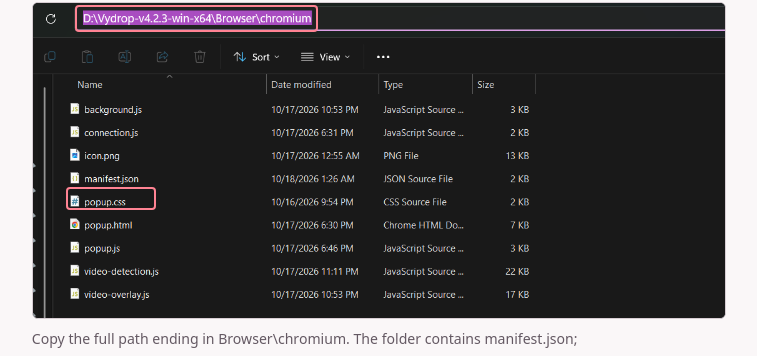
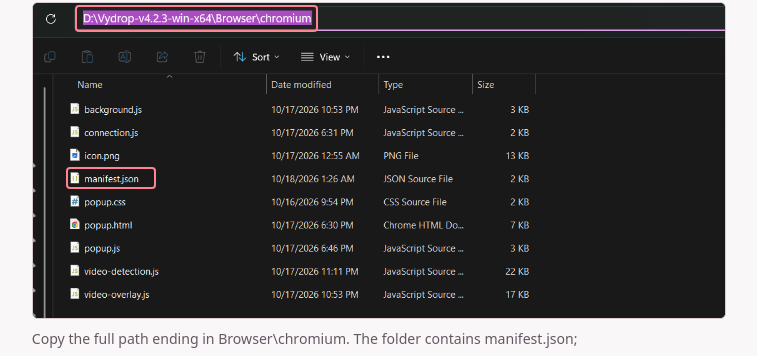
Before and after one commit to ZiadHassanein/Vydrop, a Jekyll site: the page built from docs/browser-extension-setup.md, in a window 1280 px wide. Shown: the part 2691-3047 px from the top of the page, without its empty margins (261-1018 px from the left). Built offline with Jekyll 4.4.1, drawn with Linux system fonts in a browser that asks for light colours.

Commit message:
Align setup highlights with the manifest and video button

```diff
--- a/docs/_data/extension_shots.json
+++ b/docs/_data/extension_shots.json
@@ -68,7 +68,7 @@
         "style": "left:6.1372%;top:0.5929%;width:35.1083%;height:8.498%"
       },
       {
-        "style": "left:4.7834%;top:58.498%;width:13.0866%;height:7.1146%"
+        "style": "left:4.7834%;top:52.1739%;width:13.0866%;height:6.7194%"
       }
     ],
     "width": 1421,
@@ -128,13 +128,13 @@
   "player": {
     "zones": [
       {
-        "style": "left:49.3741%;top:0.1667%;width:28.3727%;height:7.6667%"
+        "style": "left:49.3741%;top:0.3846%;width:28.3727%;height:17.6923%"
       }
     ],
     "width": 1899,
     "height": 736,
     "path": "/images/extension/screenshots/07-send-playing-video.png",
-    "style": "aspect-ratio:719/600;--shot-width:264.1168%;--shot-left:-164.1168%;--shot-top:-11.8333%",
+    "style": "aspect-ratio:719/260;--shot-width:264.1168%;--shot-left:-164.1168%;--shot-top:-27.3077%",
     "alt": {
       "en": "Download by Vydrop button beside a playing YouTube video",
       "ar": "زر Download by Vydrop بجوار فيديو يعمل على YouTube"
```
